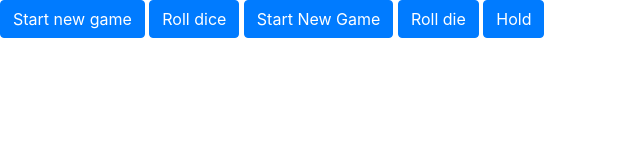
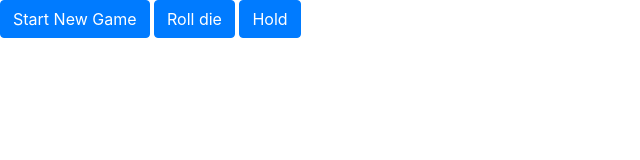
Before and after one commit to saoud/pig-dice, a plain HTML site: page index.html in a window 1280 px wide. Shown: the whole page, without its empty margins (0-640 px from the left). Drawn offline with Linux system fonts and the light colour scheme.

Commit message:
removing extra buttons
Co-authored-by: Shanen Cross <shanencross@yahoo.com>

```diff
--- a/index.html
+++ b/index.html
@@ -12,8 +12,6 @@
 
 <body>
 
-    <button class="btn btn-primary" id="start-new-game">Start new game</button>
-    <button class="btn btn-primary" id="roll-dice">Roll dice</button>
     <button class="btn btn-primary" id="start-new-game">Start New Game</button>
     <button class="btn btn-primary" id="roll">Roll die</button>
     <button class="btn btn-primary" id="hold">Hold</button>
```
